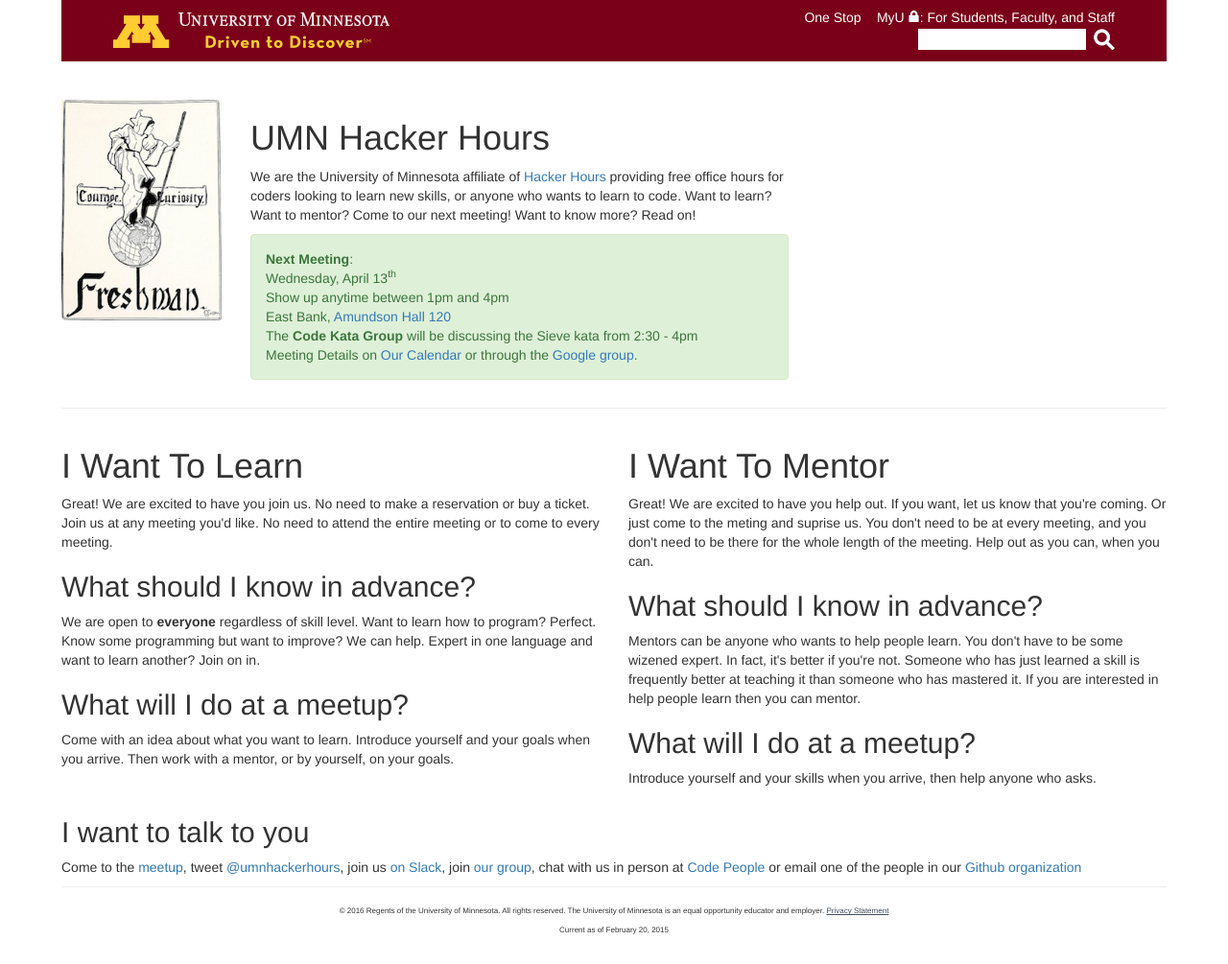
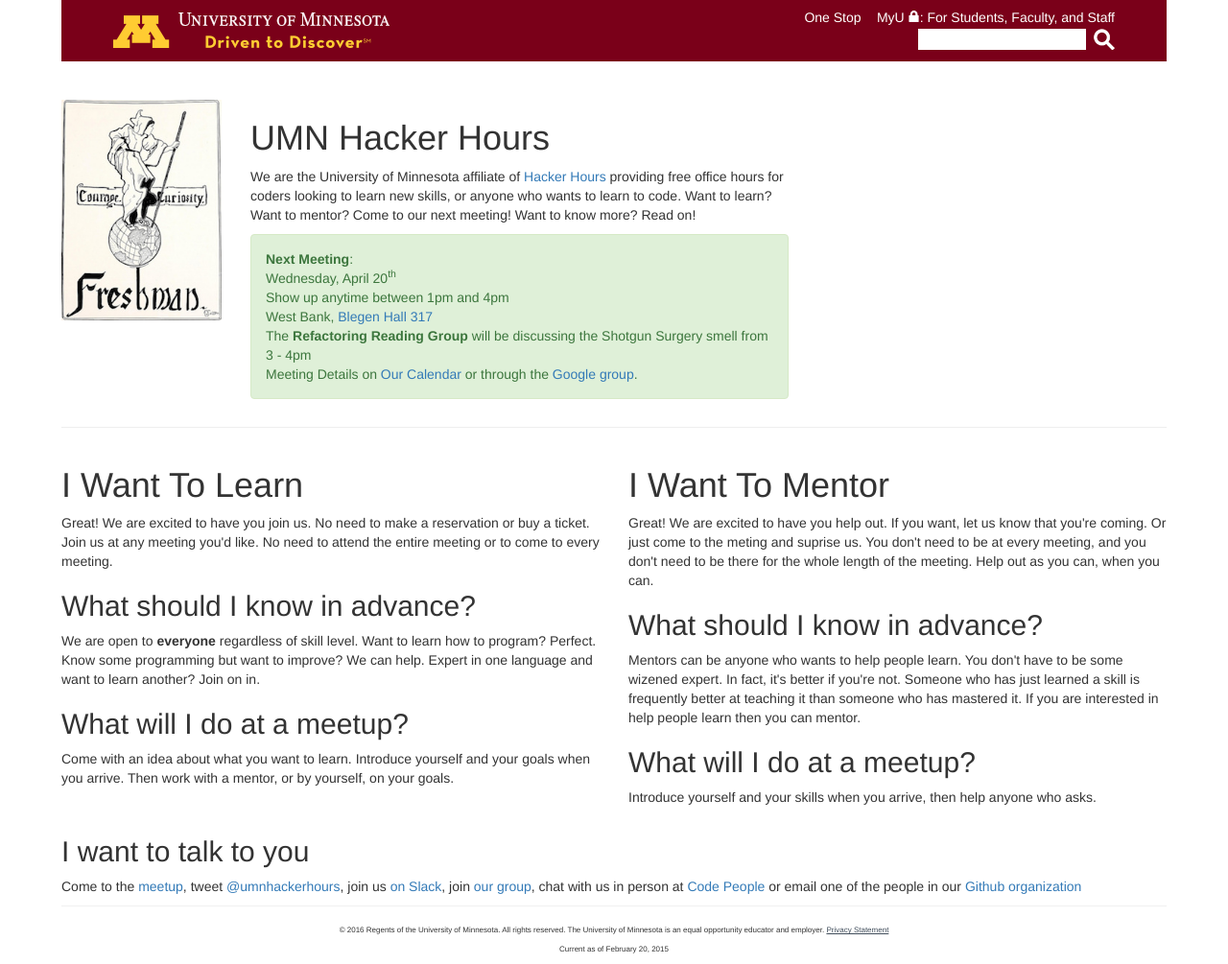
Before and after one commit to umnhackerhours/umnhackerhours.github.io, a Jekyll site: the page built from index.markdown, in a window 1280 px wide. Shown: the whole page at 96% size. Built offline with Jekyll 4.4.1, drawn with Linux system fonts in a browser that asks for light colours.

Commit message:
April 20th details

```diff
--- a/index.markdown
+++ b/index.markdown
@@ -13,7 +13,7 @@ description: Home
       <div class="alert alert-success" role="alert">
         <a class="anchor" id="next_meeting"></a>
         <strong>Next Meeting</strong>:<br />
-        Wednesday, April 13<sup>th</sup><br />
+        Wednesday, April 20<sup>th</sup><br />
         Show up anytime between 1pm and 4pm<br />
         <!-- East Bank, <a href="http://campusmaps.umn.edu/amundson-hall">Amundson Hall 120</a><br /> -->
         <!-- West Bank, <a href="http://campusmaps.umn.edu/blegen-hall">Blegen Hall 317</a><br /> -->
@@ -21,8 +21,8 @@ description: Home
         <!-- The <strong>Code Kata Group</strong> will be discussing the <a href="https://github.com/exercism/x-common/blob/master/bob.md">Bob kata</a> from 2:30 - 4pm<br /> -->
         <!-- The <strong>Refactoring Reading Group</strong> will be discussing the <a href="https://refactoring.guru/smells/long-method">Long Method Smell</a> from 3 - 4pm<br /> -->
 
-        East Bank, <a href="http://campusmaps.umn.edu/amundson-hall">Amundson Hall 120</a><br />
-        The <strong>Code Kata Group</strong> will be discussing the Sieve kata from 2:30 - 4pm<br />
+        West Bank, <a href="http://campusmaps.umn.edu/blegen-hall">Blegen Hall 317</a><br />
+        The <strong>Refactoring Reading Group</strong> will be discussing the Shotgun Surgery smell from 3 - 4pm<br />
         Meeting Details on <a href="https://www.google.com/calendar/embed?src=umn.edu_ii9odmho4m63bsq19879mu0iis%40group.calendar.google.com&ctz=America/Chicago">Our Calendar</a> or through the <a href='https://groups.google.com/a/umn.edu/d/hackerhours'>Google group</a>.
       </div>
     </div>
```
